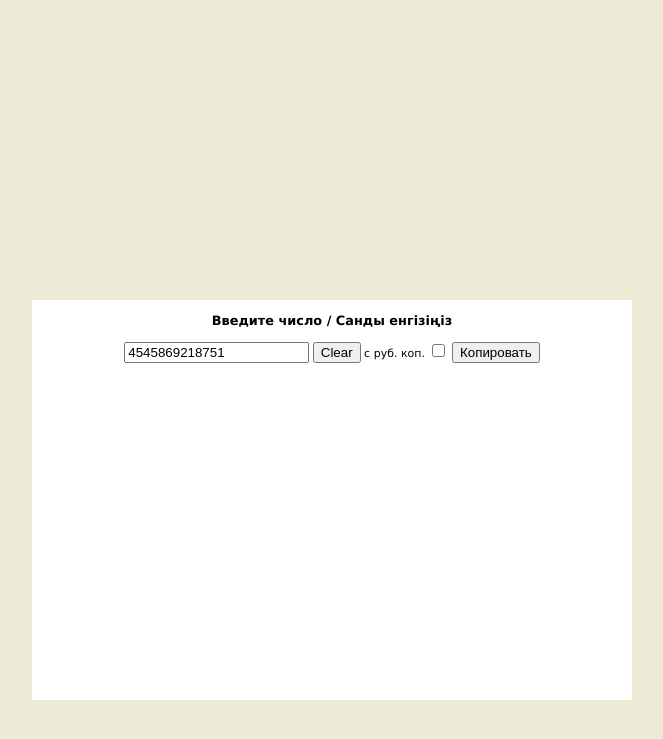
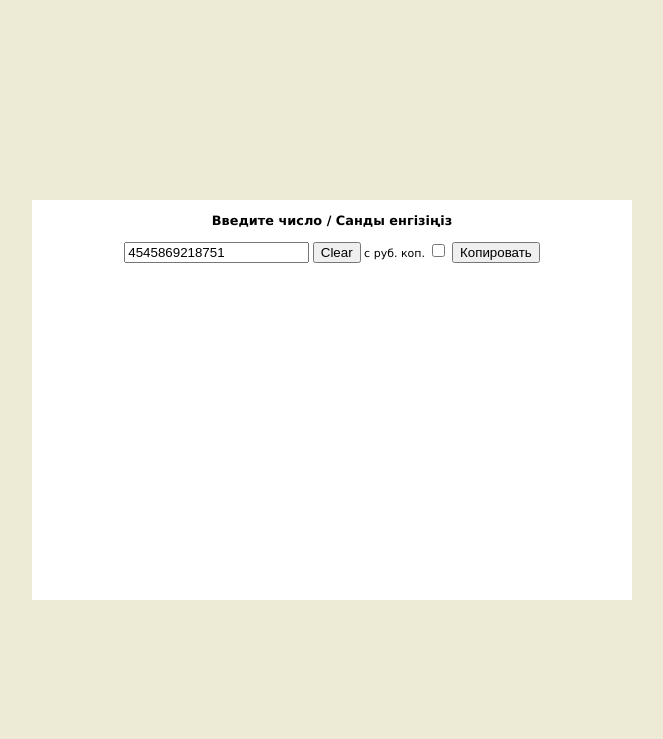
Before and after one commit to trmk1/kaz_num.github.io, a PHP site: page / in a window 1280 px wide. Shown: the top 739 px of the page, without its empty margins (408-1071 px from the left). Run offline with PHP 8.4, Linux system fonts and the light colour scheme.

Commit message:
Update style.css

```diff
--- a/style.css
+++ b/style.css
@@ -25,7 +25,7 @@ position:absolute;
 left:50%;
 top:50%;
 margin-left:-200px; /*Смещаем блок на половину всей ширины влево*/
-margin-top:-100px; /*Смещаем блок на половину высоты вверх*/
+margin-top:-200px; /*Смещаем блок на половину высоты вверх*/
 background:#ffffff;
 }
 .main {
```
